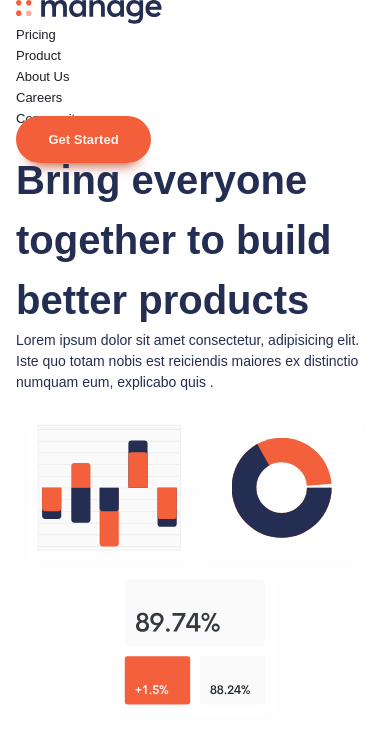
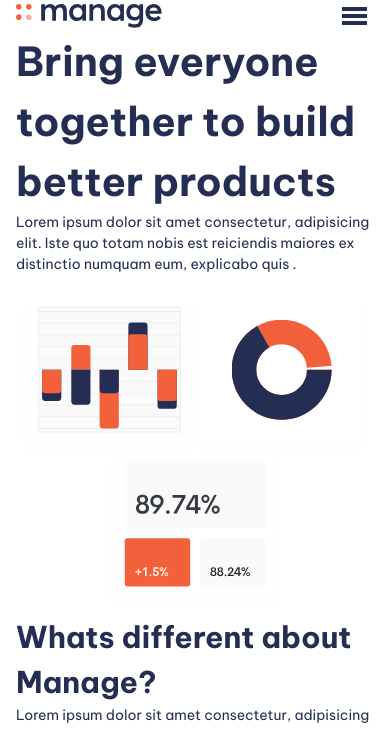
Before and after one commit to mnmt7/Frontend-Mentor-Manage-Landing-Page, a plain HTML site: page index.html in a window 390 px wide. Shown: the top 729 px of the page. Drawn offline with Linux system fonts and the light colour scheme.

Commit message:
Made Navbar responsive

```diff
--- a/index.html
+++ b/index.html
@@ -6,21 +6,29 @@
     <meta http-equiv="X-UA-Compatible" content="IE=edge">
     <meta name="viewport" content="width=device-width, initial-scale=1.0">
     <title>Document</title>
+    <link rel="preconnect" href="https://fonts.googleapis.com">
+    <link rel="preconnect" href="https://fonts.gstatic.com" crossorigin>
+    <link href="https://fonts.googleapis.com/css2?family=Be+Vietnam+Pro:wght@400;500;700&display=swap" rel="stylesheet">
     <link rel="stylesheet" href="style.css">
 </head>
 
 <body>
     <header class="primary-header">
-        <div class="container header">
-
+        <div class="container">
+            <div class="nav-wrapper">
                 <a href="#">
                     <figure class="header__logo">
                         <img src="images/logo.svg" alt="Manage logo">
                         <figcaption class="offscreen">Manage logo</figcaption>
                     </figure>
                 </a>
-            <nav>
-                <ul role="list" class="header__links">
+                <button class="mobile-nav-toggle" aria-controls="primary-navigation" aria-expanded="false">
+                    <span class="visually-hidden">Menu</span>
+                    <img class="icon- hamburger" src="images/icon-hamburger.svg" alt="">
+                    <img class="icon-close" src="images/icon-close.svg" alt="">
+                </button>
+                <nav class="primary-navigation" id="primary-navigation">
+                    <ul aria-label="Primary" role="list" class="nav-list">
                         <li>
                             <a class="text-neutral-100 fs-300" href="#">Pricing</a>
                         </li>
@@ -39,7 +47,8 @@
                     </ul>
 
                 </nav>
-            <buttton class="button" href="#">Get Started</button>
+                <buttton class="button visually-hidden" href="#">Get Started</button>
+                </div>
             </div>
     </header>
 
@@ -206,4 +215,5 @@
     </footer>
 </body>
 
+<script src="main.js"></script>
 </html>
--- /dev/null
+++ b/main.js
@@ -0,0 +1,7 @@
+const navToggle = document.querySelector(".mobile-nav-toggle");
+const primaryNav = document.querySelector(".primary-navigation");
+
+navToggle.addEventListener("click", () => {
+    navToggle.setAttribute("aria-expanded", !primaryNav.hasAttribute("data-visible"));
+    primaryNav.toggleAttribute("data-visible");
+});
--- a/style.css
+++ b/style.css
@@ -79,8 +79,8 @@ svg {
 
     --clr-primary-400: hsl(228, 39%, 23%);
 
-    --clr-neutral-100: hsl(232, 12%, 13%);
-    --clr-neutral-900: hsl(0 0% 0%);
+    --clr-neutral-900: hsl(232, 12%, 13%);
+    --clr-neutral-100: hsl(0 0% 100%);
 
     --ff-primary: "Be Vietnam Pro", sans-serif;
 
@@ -106,6 +106,16 @@ svg {
     --fs-button: var(--fs-300);
 
     --padding-button: 5px 10px;
+
+    --size-100: 0.25rem;
+    --size-200: 0.5rem;
+    --size-300: 0.75rem;
+    --size-400: 1rem;
+    --size-500: 1.5rem;
+    --size-600: 2rem;
+    --size-700: 3rem;
+    --size-800: 4rem;
+    --size-900: 5rem;
 }
 
 @media (min-width: 50em) {
@@ -119,6 +129,19 @@ svg {
 }
 
 /* UTILITY CLASSES */
+.visually-hidden {
+    position: absolute;
+    width: 1px;
+    height: 1px;
+    padding: 0;
+    margin: -1px;
+    overflow: hidden;
+    clip: rect(0, 0, 0, 0);
+    white-space: nowrap;
+    /* added line */
+    border: 0;
+}
+
 .text-primary-400 {
     color: var(--clr-primary-400);
 }
@@ -258,7 +281,7 @@ body {
     font-weight: var(--fw-bold);
     font-size: var(--fs-button);
     line-height: 1;
-    color: var(--clr-accent-100);
+    color: var(--clr-neutral-100);
     background-color: var(--clr-accent-400);
     border: none;
     text-decoration: none;
@@ -266,7 +289,7 @@ body {
 }
 
 .button[data-type="inverted"] {
-    background-color: var(--clr-accent-100);
+    background-color: var(--clr-neutral-100);
     color: var(--clr-accent-400);
 }
 
@@ -277,6 +300,56 @@ body {
 
 .button[data-type="inverted"]:hover,
 .button[data-type="inverted"]:focus-visible {
-    background-color: var(--clr-accent-100);
+    background-color: var(--clr-neutral-100);
     color: var(--clr-accent-300);
 }
+
+/* NAVIGATION */
+
+.nav-wrapper {
+    display: flex;
+    align-items: center;
+    justify-content: space-between;
+}
+
+.mobile-nav-toggle {
+    display: none;
+}
+
+@media (max-width: 50em) {
+    .primary-navigation {
+        display: none;
+        position: fixed;
+        inset: 7rem var(--size-400) auto; /* **** */
+        background: var(--clr-neutral-900);
+    }
+
+    .nav-list {
+        display: grid;
+        gap: var(--size-400);
+        text-align: center;
+        font-size: var(--fs-nav);
+    }
+
+    .nav a {
+        color: white;
+        text-decoration: none;
+
+    }
+
+    .primary-navigation[data-visible] {
+        display: block;
+    }
+
+    .mobile-nav-toggle {
+        display: block;
+        cursor: pointer;
+        padding: 0.5em;
+        border: 0;
+        background: transparent;
+    }
+
+    .mobile-nav-toggle .icon-close {
+        display: none;
+    }
+}
```
Lines whose indentation alone changed are shown as unchanged.
